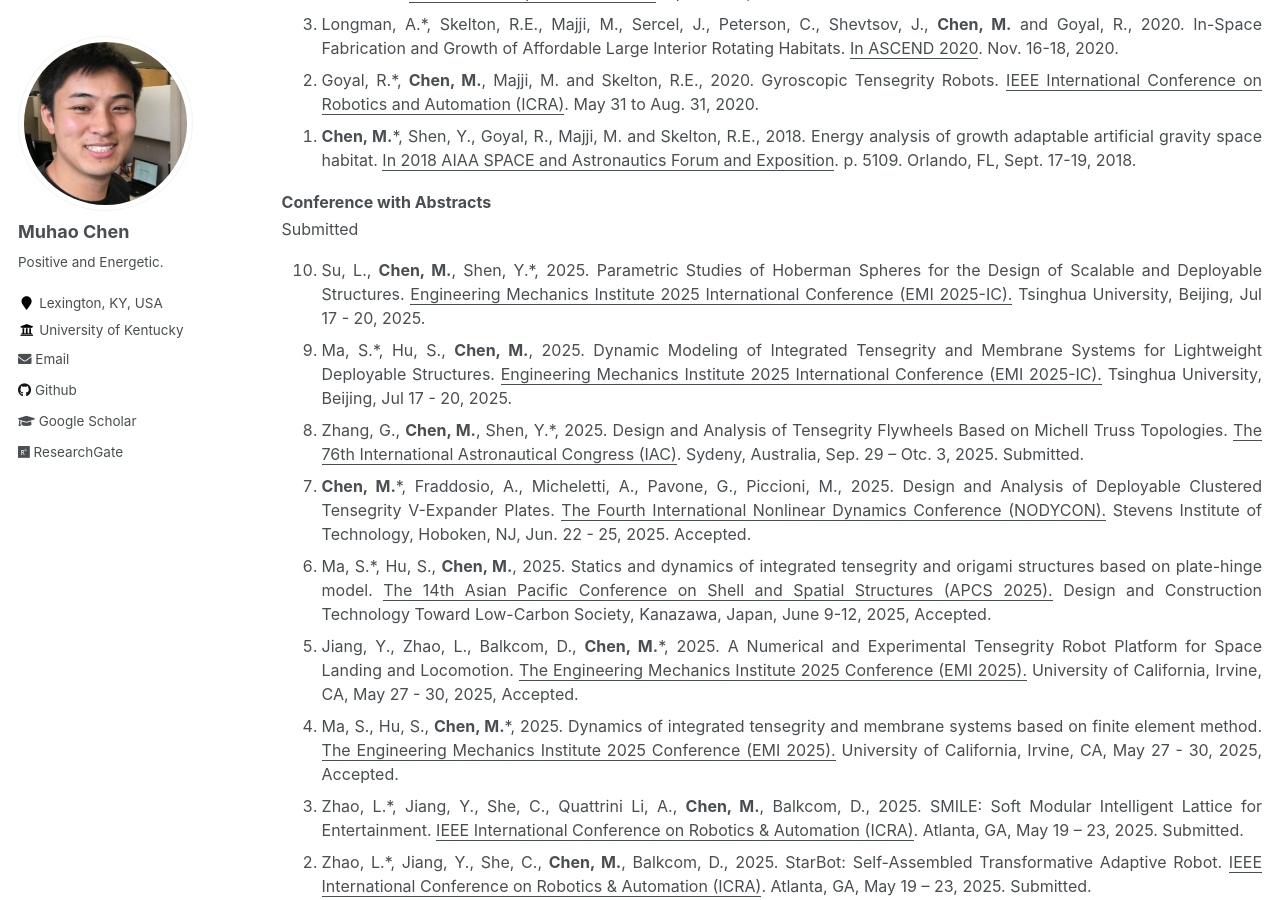
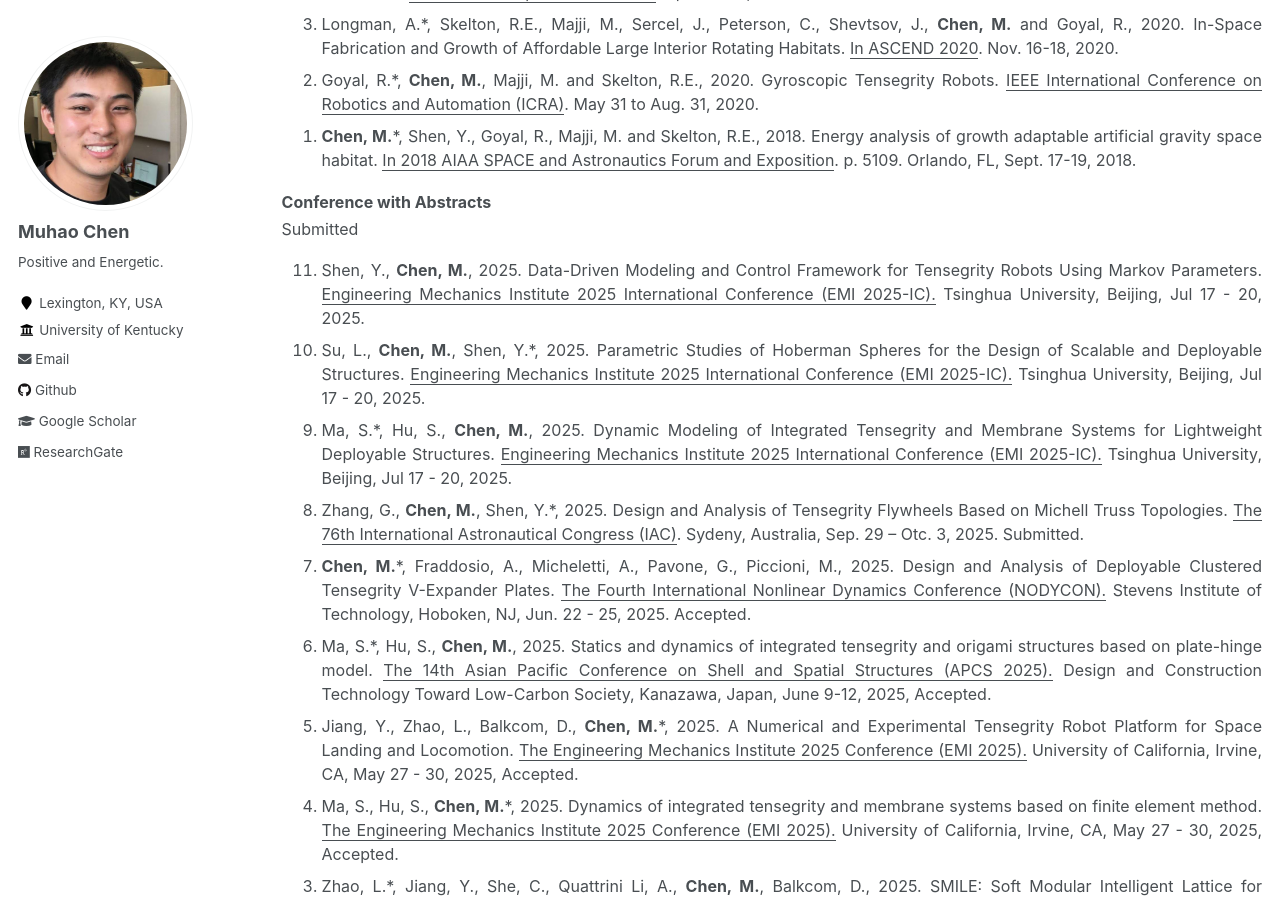
Before and after one commit to Muhao-Chen/muhao-chen.github.io, a Jekyll site: the page built from _pages/publication.md, in a window 1280 px wide and 900 px high, scrolled down 4321 px. Built offline with Jekyll 4.4.1, drawn with Linux system fonts in a browser that asks for light colours.

Commit message:
Update publication.md

```diff
--- a/_pages/publication.md
+++ b/_pages/publication.md
@@ -112,17 +112,18 @@ Published
 <strong>Conference with Abstracts</strong><br/>
 Submitted
 <ol reversed>
-<li>Su, L., <strong>Chen, M.</strong>, Shen, Y.*, 2025. Parametric Studies of Hoberman Spheres for the Design of Scalable and Deployable Structures. <u>Engineering Mechanics Institute 2025 International Conference (EMI 2025-IC).</u> Tsinghua University, Beijing, Jul 17 - 20, 2025. </li>
-<li>Ma, S.*, Hu, S., <strong>Chen, M.</strong>, 2025. Dynamic Modeling of Integrated Tensegrity and Membrane Systems for Lightweight Deployable Structures. <u>Engineering Mechanics Institute 2025 International Conference (EMI 2025-IC).</u> Tsinghua University, Beijing, Jul 17 - 20, 2025. </li>
-<li>Zhang, G., <strong>Chen, M.</strong>, Shen, Y.*, 2025. Design and Analysis of Tensegrity Flywheels Based on Michell Truss Topologies. <u>The 76th International Astronautical Congress (IAC)</u>. Sydeny, Australia, Sep. 29 – Otc. 3, 2025. Submitted. </li>
+<li> Shen, Y., <strong>Chen, M.</strong>, 2025. Data-Driven Modeling and Control Framework for Tensegrity Robots Using Markov Parameters. <u>Engineering Mechanics Institute 2025 International Conference (EMI 2025-IC).</u> Tsinghua University, Beijing, Jul 17 - 20, 2025. </li>
+<li> Su, L., <strong>Chen, M.</strong>, Shen, Y.*, 2025. Parametric Studies of Hoberman Spheres for the Design of Scalable and Deployable Structures. <u>Engineering Mechanics Institute 2025 International Conference (EMI 2025-IC).</u> Tsinghua University, Beijing, Jul 17 - 20, 2025. </li>
+<li> Ma, S.*, Hu, S., <strong>Chen, M.</strong>, 2025. Dynamic Modeling of Integrated Tensegrity and Membrane Systems for Lightweight Deployable Structures. <u>Engineering Mechanics Institute 2025 International Conference (EMI 2025-IC).</u> Tsinghua University, Beijing, Jul 17 - 20, 2025. </li>
+<li> Zhang, G., <strong>Chen, M.</strong>, Shen, Y.*, 2025. Design and Analysis of Tensegrity Flywheels Based on Michell Truss Topologies. <u>The 76th International Astronautical Congress (IAC)</u>. Sydeny, Australia, Sep. 29 – Otc. 3, 2025. Submitted. </li>
 <!-- <li>Jiang, Y., Zhao, L., Balkcom, D., <strong>Chen, M.</strong>*, 2025. A Numerical and Experimental Tensegrity Robot Platform for Space Landing and Locomotion. <u>Engineering Mechanics Institute Conference 2025 (EMI 2025)</u>. Anaheim, CA, May 27, 2025. Submitted.</li> -->
 <!-- <li>Ma, S., Hu, S., <strong>Chen, M.</strong>*, 2025. Dynamics of integrated tensegrity and membrane systems based on finite element method. <u>Engineering Mechanics Institute Conference 2025 (EMI 2025)</u>. Anaheim, CA, May 27, 2025. Submitted.</li> -->
 <li><strong>Chen, M.</strong>*, Fraddosio, A., Micheletti, A., Pavone, G., Piccioni, M., 2025. Design and Analysis of Deployable Clustered Tensegrity V-Expander Plates. <u>The Fourth International Nonlinear Dynamics Conference (NODYCON).</u> Stevens Institute of Technology, Hoboken, NJ, Jun. 22 - 25, 2025. Accepted.</li>
-<li>Ma, S.*, Hu, S., <strong>Chen, M.</strong>, 2025. Statics and dynamics of integrated tensegrity and origami structures based on plate-hinge model. <u>The 14th Asian Pacific Conference on Shell and Spatial Structures (APCS 2025).</u> Design and Construction Technology Toward Low-Carbon Society, Kanazawa, Japan, June 9-12, 2025, Accepted. </li>
-<li>Jiang, Y., Zhao, L., Balkcom, D., <strong>Chen, M.</strong>*, 2025. A Numerical and Experimental Tensegrity Robot Platform for Space Landing and Locomotion. <u> The Engineering Mechanics Institute 2025 Conference (EMI 2025).</u> University of California, Irvine, CA, May 27 - 30, 2025, Accepted. </li>
-<li>Ma, S., Hu, S., <strong>Chen, M.</strong>*, 2025. Dynamics of integrated tensegrity and membrane systems based on finite element method. <u> The Engineering Mechanics Institute 2025 Conference (EMI 2025).</u> University of California, Irvine, CA, May 27 - 30, 2025, Accepted. </li>
-<li>Zhao, L.*, Jiang, Y., She, C., Quattrini Li, A., <strong>Chen, M.</strong>, Balkcom, D., 2025. SMILE: Soft Modular Intelligent Lattice for Entertainment. <u>IEEE International Conference on Robotics & Automation (ICRA)</u>. Atlanta, GA, May 19 – 23, 2025. Submitted.</li>
-<li>Zhao, L.*, Jiang, Y., She, C., <strong>Chen, M.</strong>, Balkcom, D., 2025. StarBot: Self-Assembled Transformative Adaptive Robot. <u>IEEE International Conference on Robotics & Automation (ICRA)</u>. Atlanta, GA, May 19 – 23, 2025. Submitted.</li>
+<li> Ma, S.*, Hu, S., <strong>Chen, M.</strong>, 2025. Statics and dynamics of integrated tensegrity and origami structures based on plate-hinge model. <u>The 14th Asian Pacific Conference on Shell and Spatial Structures (APCS 2025).</u> Design and Construction Technology Toward Low-Carbon Society, Kanazawa, Japan, June 9-12, 2025, Accepted. </li>
+<li> Jiang, Y., Zhao, L., Balkcom, D., <strong>Chen, M.</strong>*, 2025. A Numerical and Experimental Tensegrity Robot Platform for Space Landing and Locomotion. <u> The Engineering Mechanics Institute 2025 Conference (EMI 2025).</u> University of California, Irvine, CA, May 27 - 30, 2025, Accepted. </li>
+<li> Ma, S., Hu, S., <strong>Chen, M.</strong>*, 2025. Dynamics of integrated tensegrity and membrane systems based on finite element method. <u> The Engineering Mechanics Institute 2025 Conference (EMI 2025).</u> University of California, Irvine, CA, May 27 - 30, 2025, Accepted. </li>
+<li> Zhao, L.*, Jiang, Y., She, C., Quattrini Li, A., <strong>Chen, M.</strong>, Balkcom, D., 2025. SMILE: Soft Modular Intelligent Lattice for Entertainment. <u>IEEE International Conference on Robotics & Automation (ICRA)</u>. Atlanta, GA, May 19 – 23, 2025. Submitted.</li>
+<li> Zhao, L.*, Jiang, Y., She, C., <strong>Chen, M.</strong>, Balkcom, D., 2025. StarBot: Self-Assembled Transformative Adaptive Robot. <u>IEEE International Conference on Robotics & Automation (ICRA)</u>. Atlanta, GA, May 19 – 23, 2025. Submitted.</li>
 <li> Yazbeck, R.*, El-Borgi, S., Boyd, J.G., <strong>Chen, M.</strong>, Lagoudas, D.C., 2025. Wave Propagation in Tensegrity Structures. <u> ASME's 3rd Annual Aerospace Structures, Structural Dynamics, and Materials Conference (SSDM)</u>. Houston, TX, May 5 – 7, 2025. Accepted. </li>
 <!-- <li>Zhu, Z.*, <strong>Chen, M.</strong>, 2024. Simulating Gravity by Rotation in Space Station Design: A Multi-Objective and Metaheuristic Approach. <u>XXVIII Conference of the Ibero-American Society of Digital Graphics (SIGraDi 2024)</u>. The iNSTITUTE FOR BiODiGITAL ARCHITECTURE & GENETICS (iBAG), Universitat Internacional de Catalunya, Barcelona, Spain, Nov. 13 – 15, 2024. Accepted. </li> -->
 </ol>
```
